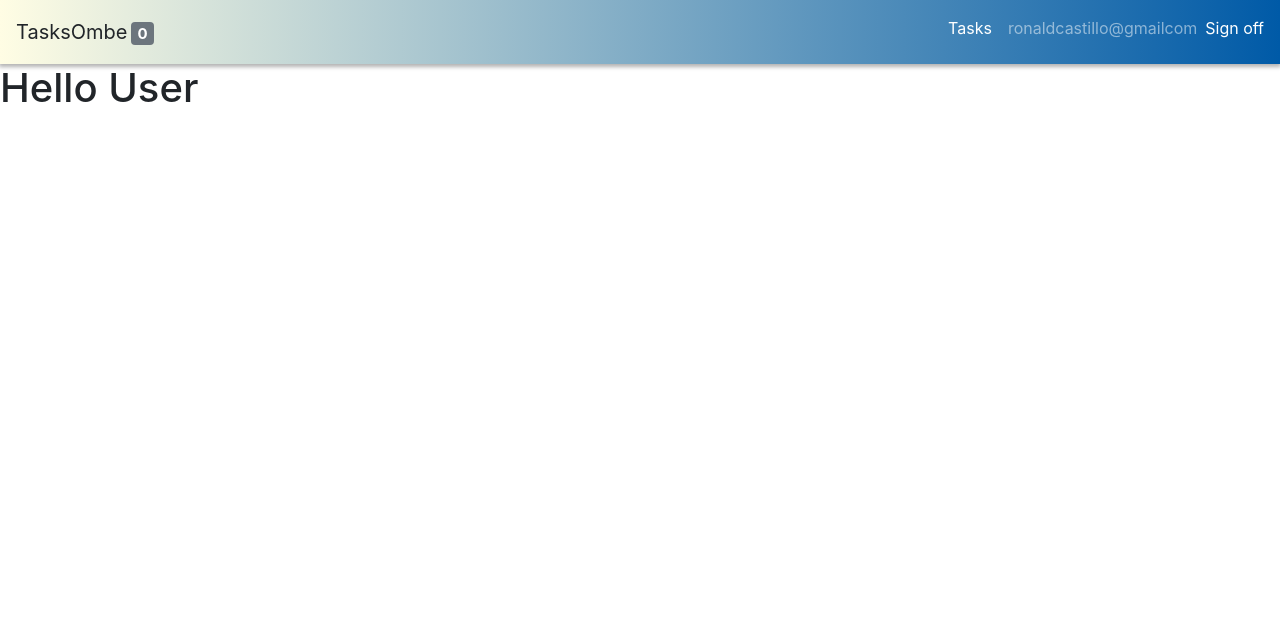
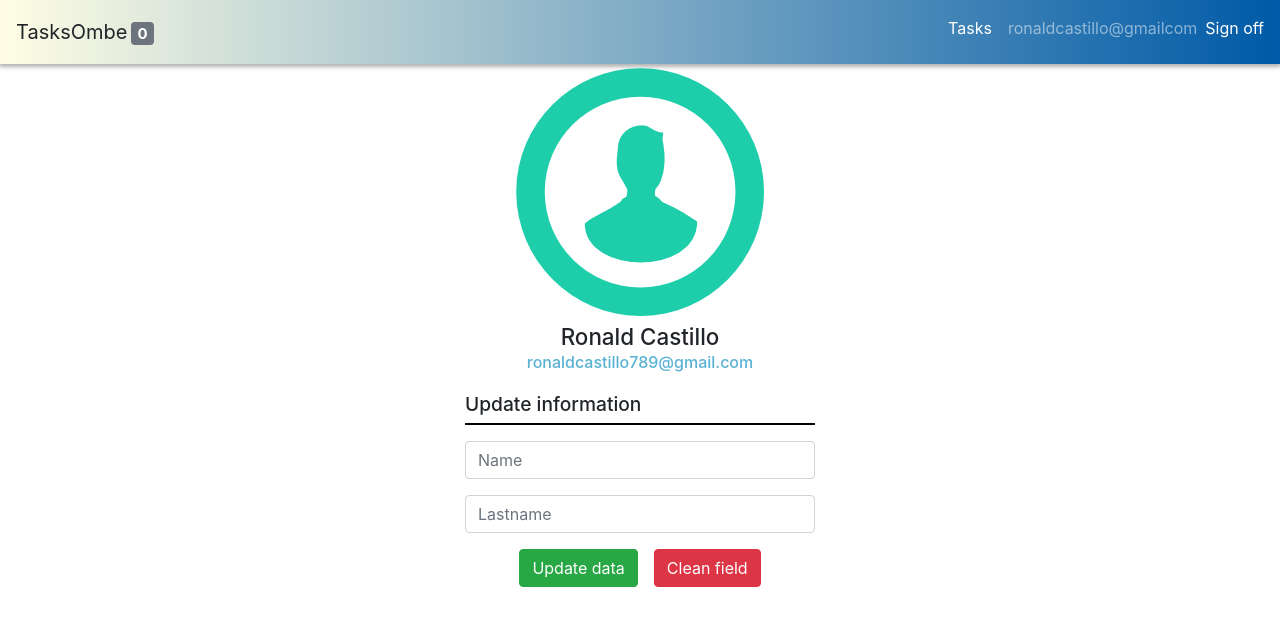
Before and after one commit to RonaldCast/AppTask, a Vue app in the folder client/: page /user in a window 1280 px wide. Shown: the top 626 px of the page. Built offline with nearby package versions, Linux system fonts and the light colour scheme.

Commit message:
User interfaz culminada

```diff
--- a/client/src/components/User/MainUser.vue
+++ b/client/src/components/User/MainUser.vue
@@ -1,13 +1,70 @@
 <template>
-    <div>
-        <h1>Hello User</h1>
+    <div class="container">
+       <div class="row">
+           <div class="col-md-4 offset-md-4">
+               <div>
+                   <div class="text-center user-img">
+                       <img class="img-fluid" src="../../assets/user.png" alt="user">
+                   </div>
+                   <div class="info-user text-center">
+                       <p>Ronald Castillo</p>
+                       <p>ronaldcastillo789@gmail.com</p>
+                   </div>
+                    <form class="form-update-info" action="" @submit.prevent="updatedProfile()">
+                        <p>Update information</p>
+                            <div class="form-group">
+                                <input class="form-control" type="text" v-model="name" placeholder="Name" required>
+                            </div>
+                            <div class="form-group">
+                                <input class="form-control" type="text" v-model="lastName" placeholder="Lastname" required>
+                            </div>
+                            <div class="text-center">
+                                <button type="submit" class="btn btn-success mr-2" >Update data</button>
+                                <button type="button" class="btn btn-danger ml-2" @click="cleanInput()"> Clean field</button>
+                            </div>
+                    </form>
+               </div>
+
+           </div>
+       </div>
     </div>
 </template>
 <script>
 export default {
-
+    props:["user"],
+    data(){
+        return{
+            name : '',
+            lastName : ''
+        }
+    },
+    methods: {
+        updatedProfile(){
+            console.log("update")
+        },
+        cleanInput(){
+            this.name = '',
+            this.lastName = ''
+        }
+    },
 }
 </script>
 <style scoped>
+    .info-user p{
+        font-weight: 500;
+    }
+    .info-user p:first-child{
+        font-size: 1.4em;
+    }
 
+    .info-user p:last-child{
+       margin-top: -20px;
+       color:rgba(33, 152, 196, 0.748)
+    }
+    .form-update-info p{
+        font-weight: 500;
+        border-bottom: 2px solid black;
+        padding-bottom: 5px;
+        font-size: 1.2em;
+    }
 </style>
```
Also changed, not shown: client/src/assets/user.png (added).
